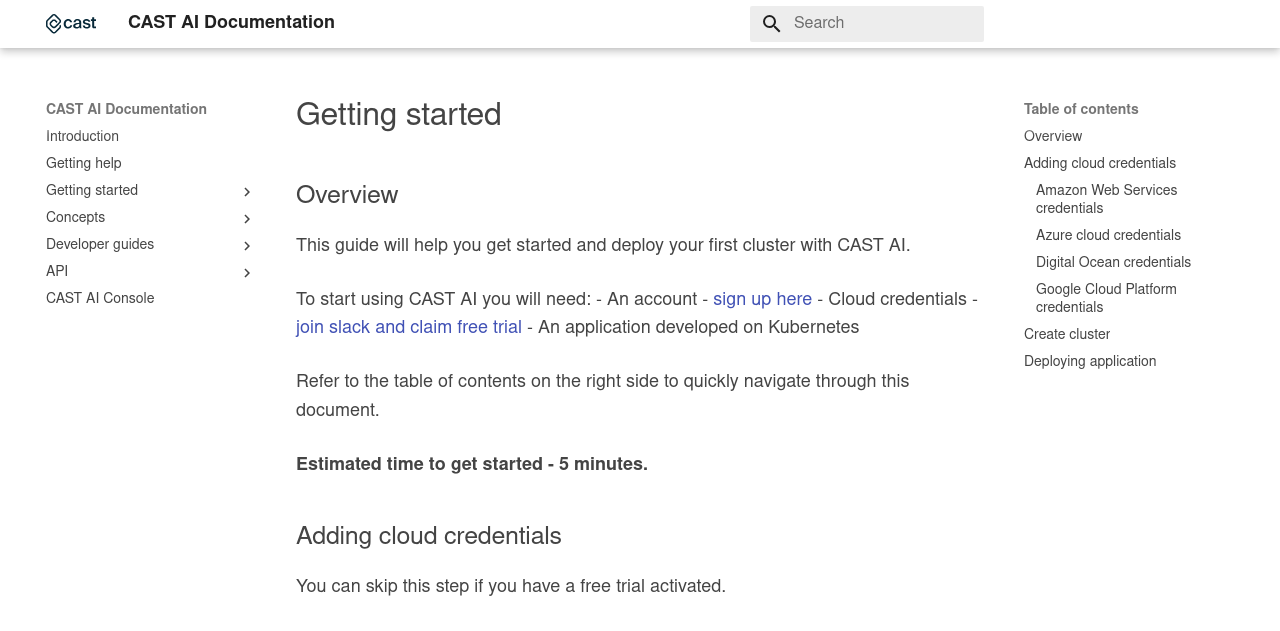
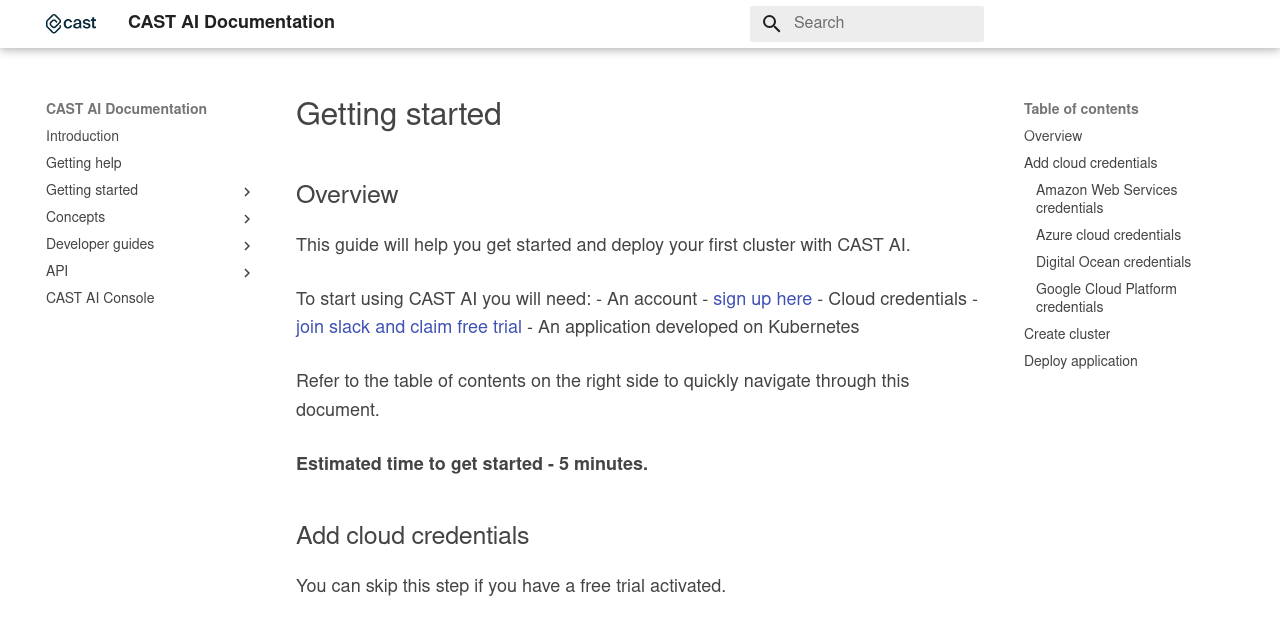
Before and after one commit to castai/docs, an MkDocs documentation site: the page built from docs/getting-started.md, in a window 1280 px wide and 900 px high. Shown: the top 631 px of the window. Built offline with MkDocs 1.6.1 and Material for MkDocs 9.7.7, drawn with Linux system fonts in a browser that asks for light colours; some web fonts are replaced; some of the changed text lies outside the part shown.

Commit message:
Update getting-started.md

```diff
--- a/docs/getting-started.md
+++ b/docs/getting-started.md
@@ -11,7 +11,7 @@
 
 **Estimated time to get started - 5 minutes.**
 
-## Adding cloud credentials
+## Add cloud credentials
 
 You can skip this step if you have a free trial activated.
 
@@ -123,7 +123,7 @@
 - WireGuard VPN: Cross Location Mesh - network traffic is encrypted only between nodes in different clouds
 - Cloud provided VPN - default network encryption provided by selected CSPs
 
-## Deploying application
+## Deploy application
 
 CAST AI managed cluster runs on Kubernetes. Once you have a cluster running - you can download a **KubeConfig file** of the cluster and deploy your application using **kubectl** command-line tool.
 
```
